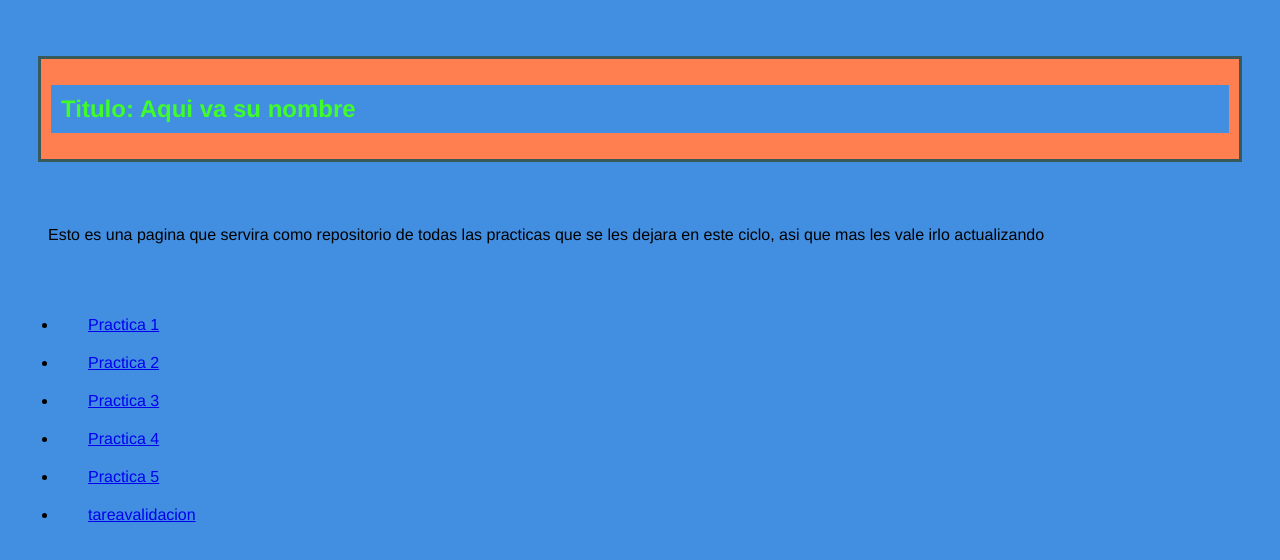
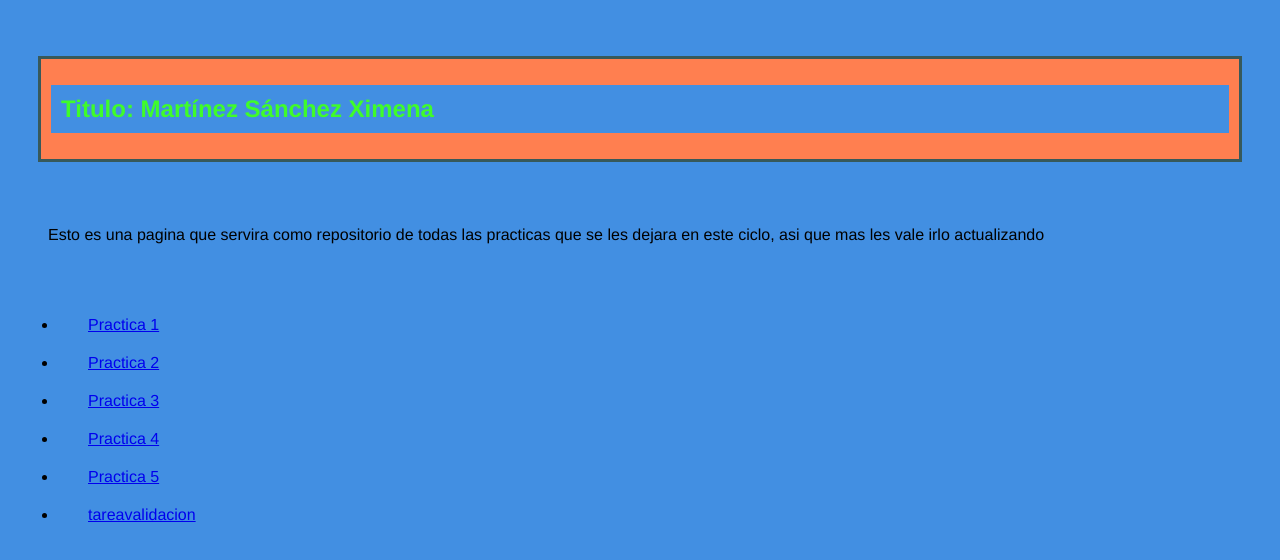
Before and after one commit to Ximenams/8SIS1A_Martinez_Sanchez_Ximena, a plain HTML site: page index.html in a window 1280 px wide. Drawn offline with Linux system fonts and the light colour scheme.

Commit message:
Ejercicios

```diff
--- a/index.html
+++ b/index.html
@@ -11,7 +11,7 @@
     <Br>
     <div class="contenedor" >
         <div class="div_titulo">
-            <h1>Titulo: Aqui va su nombre</h1>
+            <h1>Titulo: Martínez Sánchez Ximena</h1>
         </Div>
     </Div>
     <Br>
```
